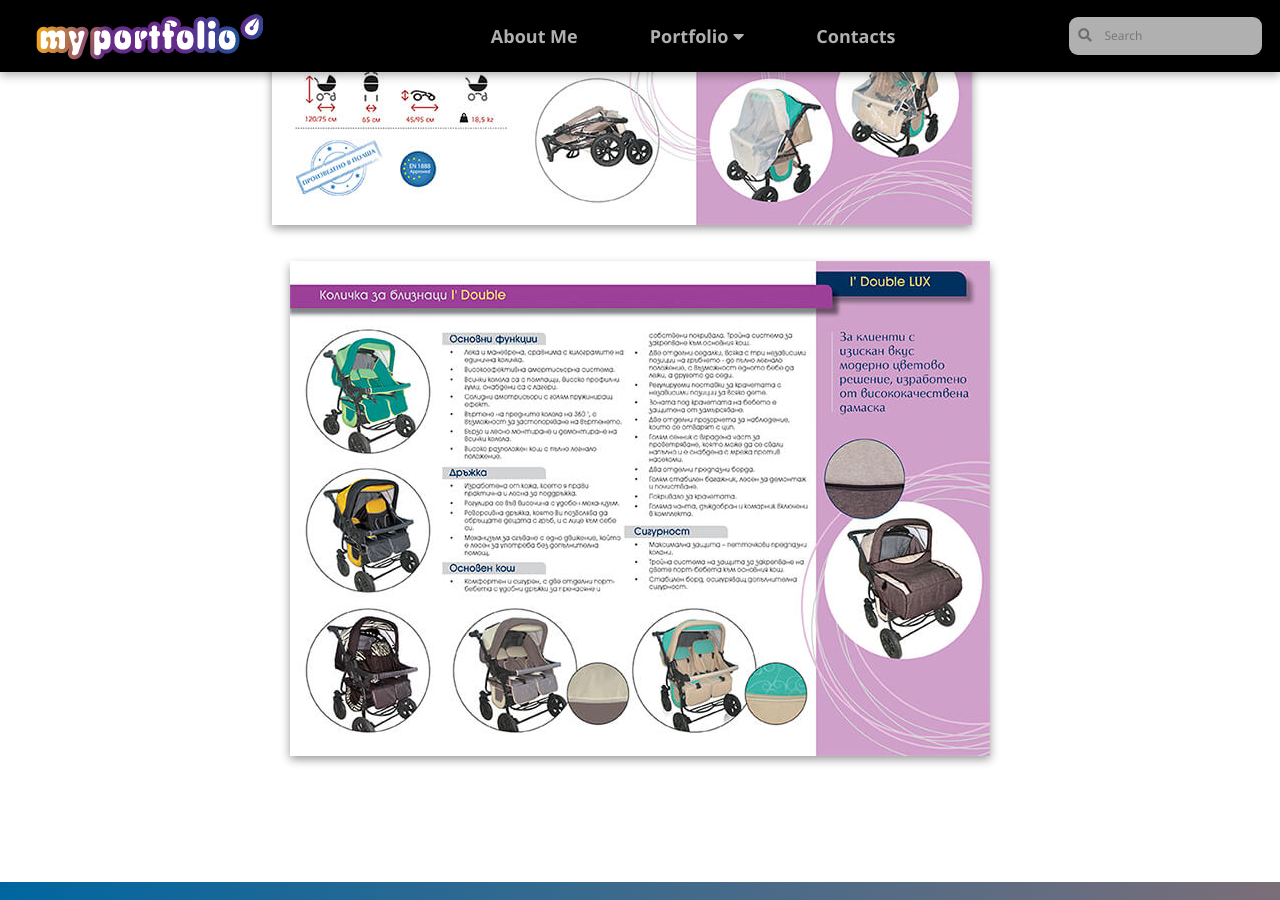
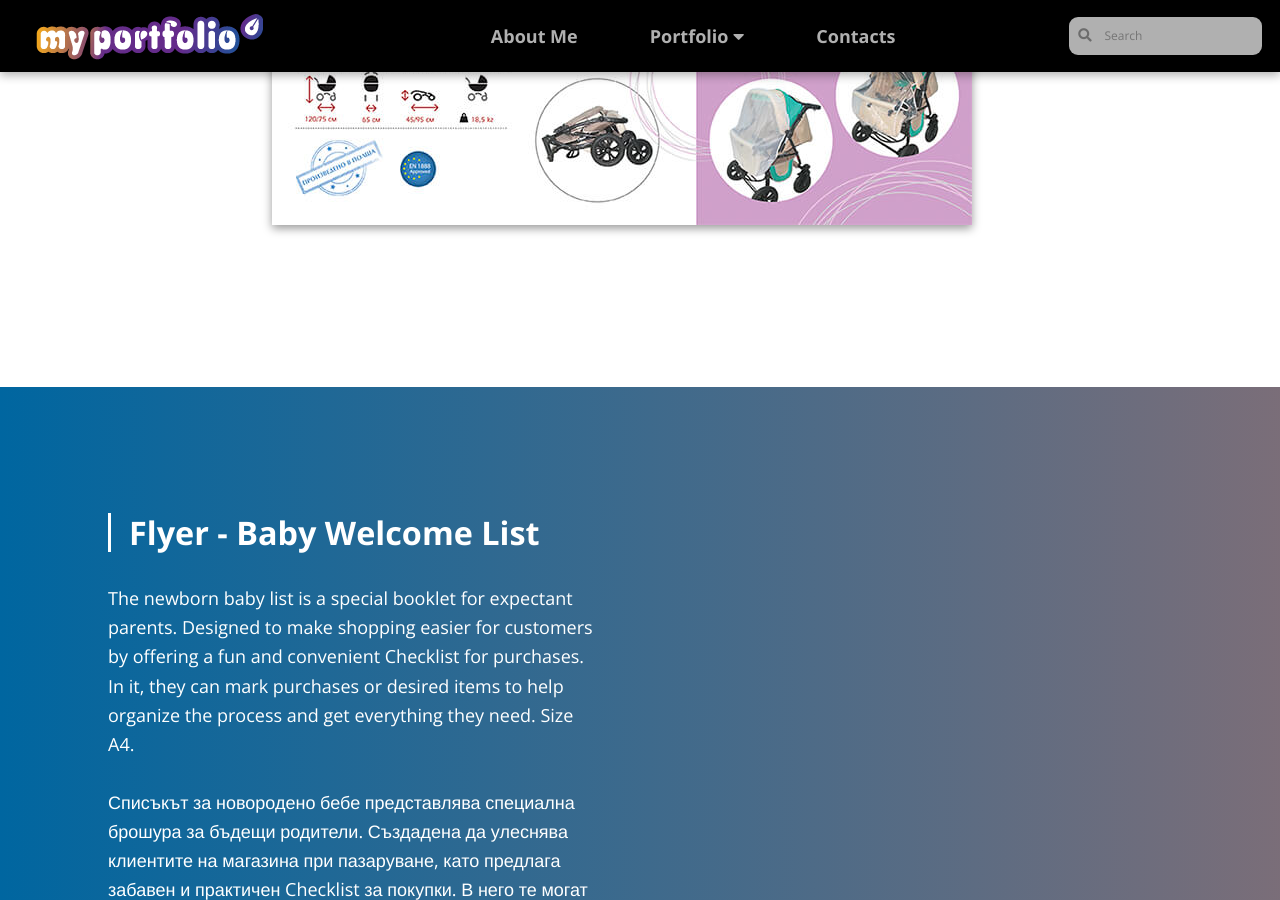
Before and after one commit to LiliyaMilanova/myportfolio, a Jekyll site: the page built from graphic-design-sunshane-shop.html, in a window 1280 px wide and 900 px high, scrolled down 3688 px. Built offline with Jekyll 4.4.1, drawn with Linux system fonts in a browser that asks for light colours; nearby versions of some CDN libraries.

Commit message:
Update graphic-design-sunshane-shop.html

```diff
--- a/graphic-design-sunshane-shop.html
+++ b/graphic-design-sunshane-shop.html
@@ -94,7 +94,6 @@
                 <article class="project-container">
                     <article class="img-flyer">
                         <img src="{{site.baseurl}}images/flyer-baby-stroller.jpg" alt="Flyer Baby Stroller" title="Flyer Baby Stroller">
-                        <img src="{{site.baseurl}}images/flyer-baby-stroller-02.jpg" alt="Flyer Baby Stroller" title="Flyer Baby Stroller">
                     </article>
                 </article>
             </section>
```
